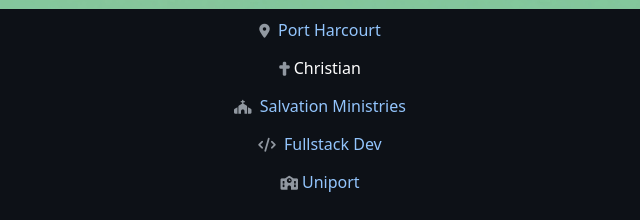
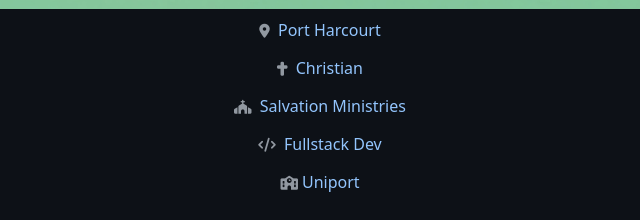
Before and after one commit to Xcelsama/me, a plain HTML site: page index.html in a window 1280 px wide. Shown: the part 258-478 px from the top of the page, 320-960 px from the left. Drawn offline with Linux system fonts and the light colour scheme; a web font is replaced by a local one.

Commit message:
hyperlink added

```diff
--- a/index.html
+++ b/index.html
@@ -29,7 +29,7 @@
 </section>
 <section class="profile-info">
 <span><i class="fa-solid fa-location-dot"></i> <a href="https://share.google/GxrE7fDFmadcsYKy0">Port Harcourt</a></span>
-<span><i class="fa-solid fa-cross"></i>Christian</span>
+<span><i class="fa-solid fa-cross"></i> <a href='https://share.google/wBZNWV2E9kOEl2DfM' target='_blank'>Christian</a></span>
 <span><i class="fa-solid fa-church"></i> <a href="https://www.smhos.org" target="_blank">Salvation Ministries</a></span>
 <span><i class="fa-solid fa-code"></i> <a href="https://www.coursera.org/articles/full-stack-developer" target="_blank">Fullstack Dev</a> </span>
 <span><i class="fa-solid fa-school"></i><a href="https://www.uniport.edu.ng/" target="_blank">Uniport</a>
```
